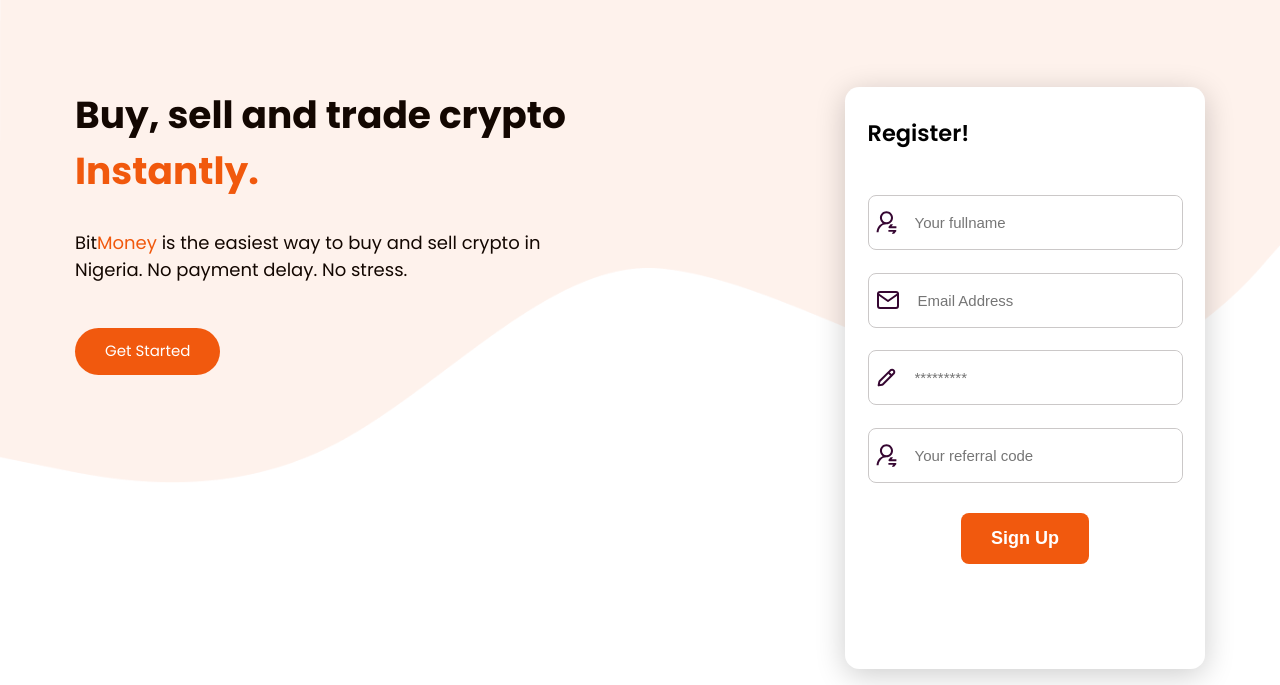
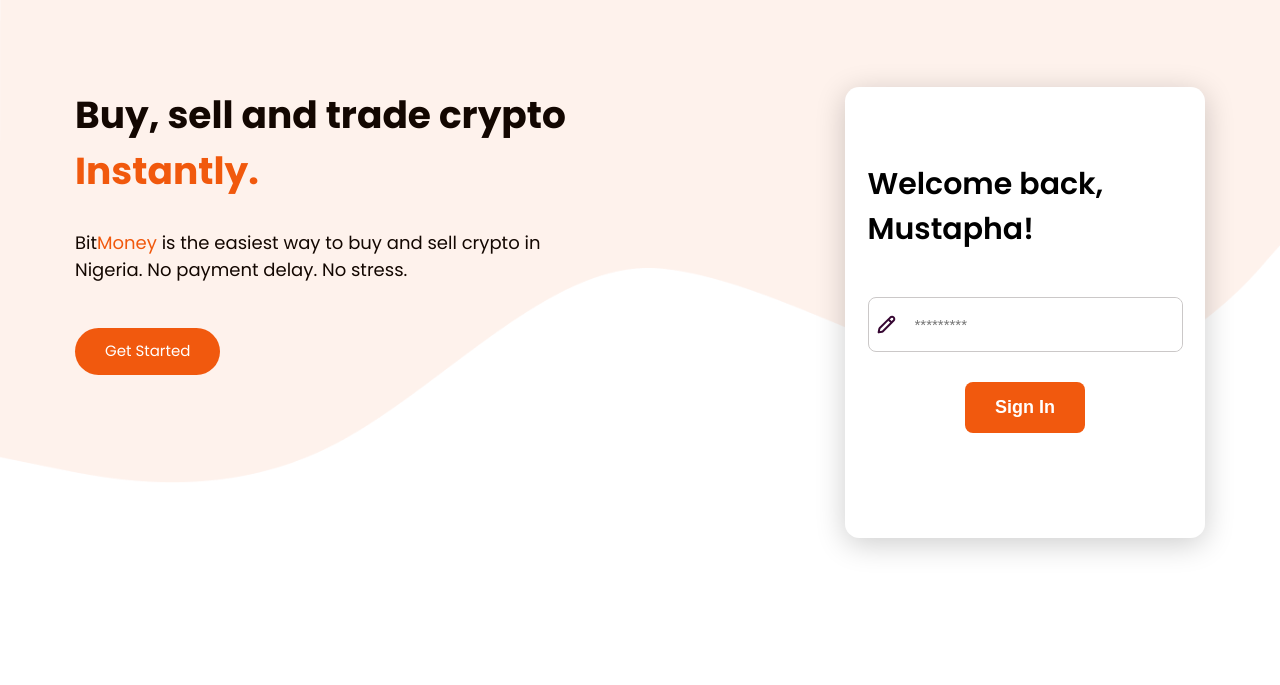
Before and after one commit to Maurice-Jah/BitMoney, a plain HTML site: page index.html in a window 1280 px wide. Shown: the part 76-761 px from the top of the page. Drawn offline with Linux system fonts and the light colour scheme.

Commit message:
add sign in page

```diff
--- a/index.html
+++ b/index.html
@@ -111,7 +111,7 @@
         </select> -->
 
         <!-----------Register section------------- -->
-        <div class="hero__cta-register">
+        <!-- <div class="hero__cta-register">
           <h3 class="hero__cta-register--heading">Register!</h3>
           <form class="hero__cta-register--form">
             <div class="input-group">
@@ -146,7 +146,32 @@
               <input type="submit" value="Sign Up" class="btn" />
             </div>
           </form>
+        </div> -->
+
+        <!-------------------Register end here ------------------------>
+
+        <!-------------------Sign in------------------------>
+        <div class="hero__cta-signIn">
+          <h3 class="hero__cta-signIn--heading">
+            Welcome back,
+            <br />
+            <p>Mustapha!</p>
+          </h3>
+
+          <form class="hero__cta-signIn--form">
+            <div class="input-group">
+              <img src="images/pencil_icon.svg" alt="pencil-img" />
+              <input type="password" id="password" placeholder="*********" />
+              <label for="password"> ENTER PASSWORD </label>
+            </div>
+
+            <div class="sumbit-btn">
+              <input type="submit" value="Sign In" class="btn" />
+            </div>
+          </form>
         </div>
+
+        <!-- Ends here -->
       </div>
     </section>
 
--- a/scss/components/_form.scss
+++ b/scss/components/_form.scss
@@ -1,5 +1,6 @@
 .hero__cta {
-  &-register {
+  &-register,
+  &-signIn {
     &--heading {
       font-size: 1.5rem;
       font-weight: 600;
@@ -81,4 +82,13 @@
       }
     }
   }
+
+  //   ============ for sign in
+
+  &-signIn {
+    h3 {
+      margin-top: 5rem;
+      font-size: 2rem;
+    }
+  }
 }
```
Also changed, not shown: css/min/styles.css, css/styles.css.
